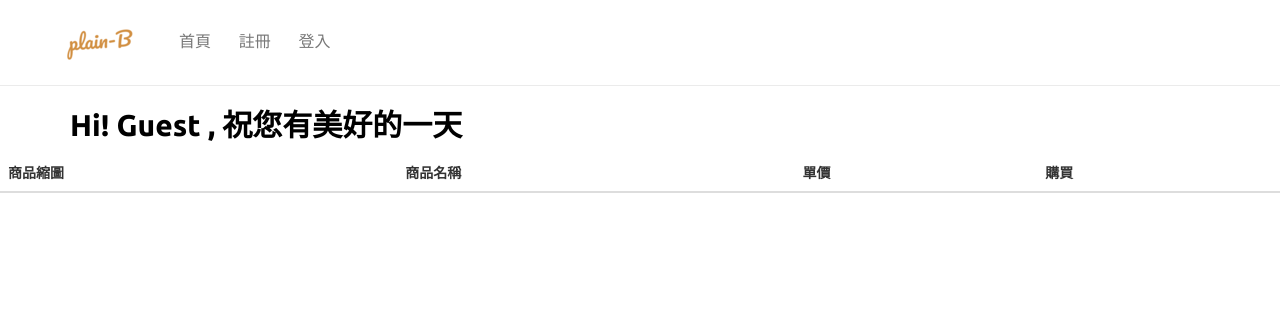
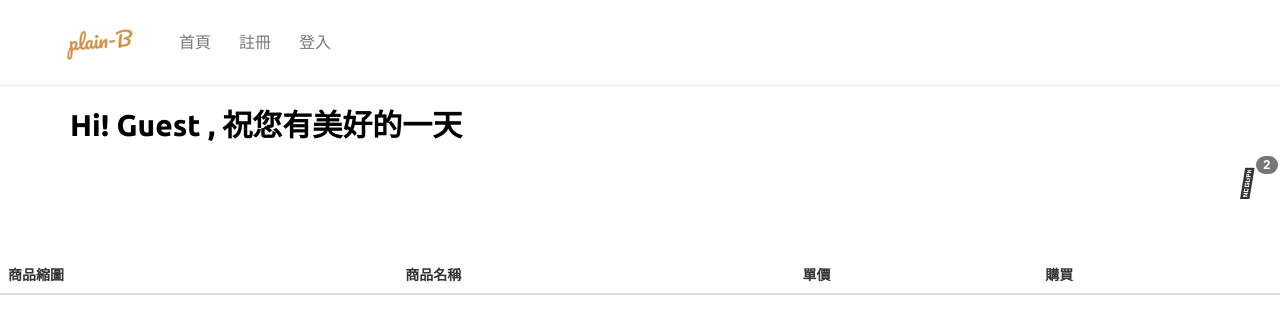
Before and after one commit to YuLunHu/PID_Assignment, a PHP site: page / in a window 1280 px wide. Shown: the top 334 px of the page. Run offline with PHP 8.4, Linux system fonts and the light colour scheme; data that the repository does not hold is empty; some libraries are stand-ins or nearby versions.

Commit message:
購物車navbar

```diff
--- /dev/null
+++ b/css/shoppingCart.css
@@ -0,0 +1,21 @@
+body{
+    font-family:-apple-system,BlinkMacSystemFont,"Microsoft JhengHei UI","Segoe UI","Roboto","Helvetica Neue", Arial, sans-serif,"Apple Color Emoji", "Segoe UI Emoji", "Segoe UI Symbol";
+}
+
+html{
+    font-size: 14px;
+}/*改變所有文字的大小*/
+
+h1,h2,h3,h4,h5,h6{
+    font-weight: 700;
+}
+.h1, .h2,.h3 , .h4 , .h5 , .h6{
+    font-weight: 700;
+}
+.btn-cart{
+    background-color: transparent;
+    position: relative;
+}
+.btn-cart>.badge{
+    position: absolute;
+}
--- a/index.php
+++ b/index.php
@@ -24,6 +24,7 @@ else
 
   <link rel="stylesheet" href="css/style.css">
   <link rel="stylesheet" href="css/style_ok.css">
+  <link rel="stylesheet" href="css/shoppingCart.css">
 
   <script src="https://cdn.jsdelivr.net/npm/sweetalert2@9"></script>
 
@@ -48,10 +49,10 @@ else
               <li><a href="index.php">首頁</a></li>
               <li><a href="register.php">註冊</a></li>
               <li><?php if ($nickName == "Guest") { ?>
-              <a href="login.php">登入</a>
-              <?php } else { ?>
-              <a href="login.php?logout=1">登出</a>
-              <?php } ?></li>
+                <a href="login.php">登入</a>
+                <?php } else { ?>
+                <a href="login.php?logout=1">登出</a>
+                <?php } ?></li>
             </ul>
           </div>
         </div>
@@ -64,6 +65,54 @@ else
   <div style="margin: 30px 8px 20px 6px;border-top:1px dotted #C0C0C0;"></div>
 
   <h2 style="margin-left: 70px">Hi! <?= $nickName ?> , 祝您有美好的一天</h2>
+
+  <!--Navbar-->
+  <nav class="navbar navbar-light bg-light">
+    <a class="navbar-brand h1 mb-0" href="#"></a>
+    <!--Cart-->
+    <div class="dropdown" style="float: right">
+      <button class="btn btn-cart" btn- type="button" id="dropdownMenuButton" data-toggle="dropdown"
+        aria-haspopup="true" aria-expanded="false">
+        <i class="fas fa-shopping-cart fa-2x"></i>
+        <span class="badge badge-pill badge-danger">2</span>
+      </button>
+      <div class="dropdown-menu dropdown-menu-right" style="min-width: 300px;">
+        <div class="px-4 py-3">
+          <div class="h6">已選購商品</div>
+          <table class="table table-sm">
+            <tr>
+              <td>
+                <a href="#">
+                  <i class="far fa-trash-alt"></i>
+                </a>
+              </td>
+              <td>
+                金牌西裝
+              </td>
+              <td>1 件</td>
+              <td>$ 520</td>
+            </tr>
+            <tr>
+              <td>
+                <a href="#">
+                  <i class="far fa-trash-alt"></i>
+                </a>
+              </td>
+              <td>
+                金牌女裝
+              </td>
+              <td>1 件</td>
+              <td>$ 480</td>
+            </tr>
+          </table>
+          <button class="btn btn-primary btn-block" type="button">
+            <i class="fas fa-shopping-cart"></i>
+            結帳去
+          </button>
+        </div>
+      </div>
+    </div>
+  </nav>
 
 
   <div id="productTable">
@@ -99,7 +148,7 @@ else
             <div class="form-group">
               <label style="float: left">
                 <span class="glyphicon glyphicon-tag"></span>
-                商品名稱: <h id="productName">123</h>
+                商品名稱: <h id="productName"></h>
               </label>
 
             </div>
@@ -107,14 +156,14 @@ else
             <div class="form-group">
               <label style="float: left">
                 <span class="glyphicon glyphicon-usd"></span>
-                單價: <h id="unitPrice">$123</h>
+                單價: <h id="unitPrice"></h>
               </label>
             </div>
 
             <div class="form-group">
               <label style="float: left">
                 <span class="glyphicon glyphicon-hamburger"></span>
-                數量: <input type="number" id="quantity" min="1" max="5">
+                數量: <input type="number" id="quantity" value="1" min="1" max="5">
               </label>
             </div>
 
@@ -182,7 +231,7 @@ else
             }
             result = "<tr>" +
               '<th scope="col">' + '<div class="preview"><img src="img/productImage/' + ImageName + '" width="100" height="100"></div>' + '</th>' +
-              '<th scope="col">' + ls.productName + "</th>" +
+              '<th scope="col" class="product">' + ls.productName + "</th>" +
               '<th scope="col">' + "$" + ls.unitPrice + "</th>" +
               '<th scope="col">' + shoppingCart + "</th>" +
               "</tr>";
@@ -211,6 +260,37 @@ else
 
       }
 
+      // 確認加入購物車
+      $("#okButton").on("click", function () {
+        Swal.fire({
+          title: "提醒",
+          text: "確定要加入購物車嗎？",
+          showCancelButton: true
+        }).then(function (result) {
+          if (result.value) {
+
+            var formData = new FormData();
+
+            formData.append('productID', productList[currentIndex].productID);
+            formData.append('quantity', $("#quantity").val());
+
+            $.ajax({
+              url: 'addShoppingCart.php',
+              type: 'POST',
+              data: formData,
+              contentType: false,
+              processData: false,
+              success: function (response) {
+                console.log(response);
+                Swal.fire("加入購物車成功！");
+                $("#newsModal").modal('hide');
+              },
+            });
+
+          }
+        });
+      });
+
     });
 
   </script>
--- a/workflow.txt
+++ b/workflow.txt
@@ -2,7 +2,8 @@
 會員端系統 註冊,登入-> ˇ
 管理端 新增, 顯示, 修改, 刪除商品-> ˇ
 會員端 產品列表-> ˇ
-加入購物車功能->
+加入購物車功能-> ˇ
+查看購物車-> (還沒綁功能)
 下單功能->
 會員端 查看自己的訂單明細（購買的品項）->
 管理端 查看特定會員購買的項目->
```
Also changed, not shown: addShoppingCart.php (added, +25 -0 lines), css/style.css (+22 -0 lines), 1 other file.
